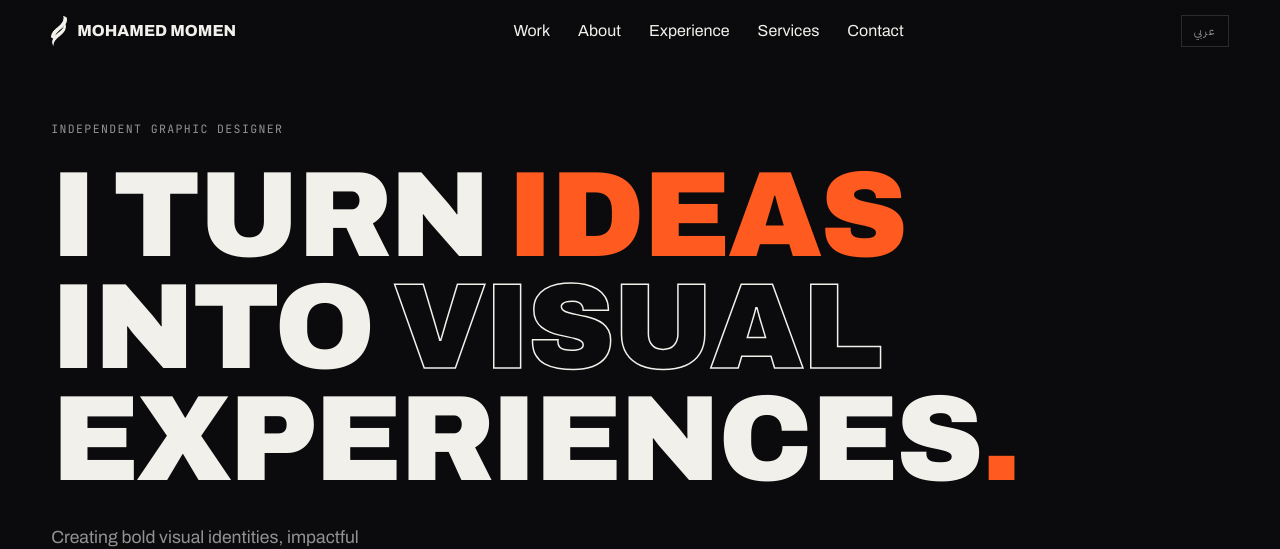
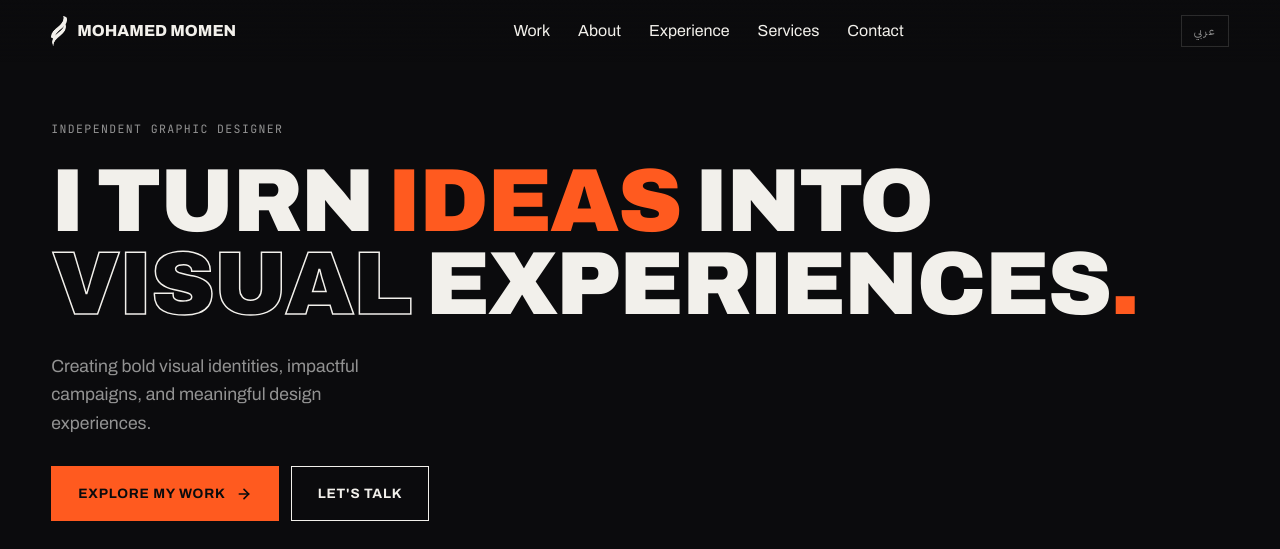
Before and after one commit to DrMoamen/portfolio, a React (Vite) app: page / in a window 1280 px wide. Shown: the top 549 px of the page. Built offline with nearby package versions, Linux system fonts and the light colour scheme.

Commit message:
Update index.css

```diff
--- a/src/index.css
+++ b/src/index.css
@@ -34,6 +34,7 @@ nav .brand i{width:16px;height:30px}
 .tools{display:flex;gap:10px;align-items:center}
 /* hero */
 .hero{min-height:100svh;padding-top:120px;display:grid;gap:40px;align-content:center;border:0;position:relative;overflow:hidden}
+.hero h1{font-size:clamp(2.1rem,7vw,6.5rem)}
 .hero h1 span{display:inline-block}
 .hero h1.tw>span{display:inline}
 .hero h1 .u{display:inline}
```
